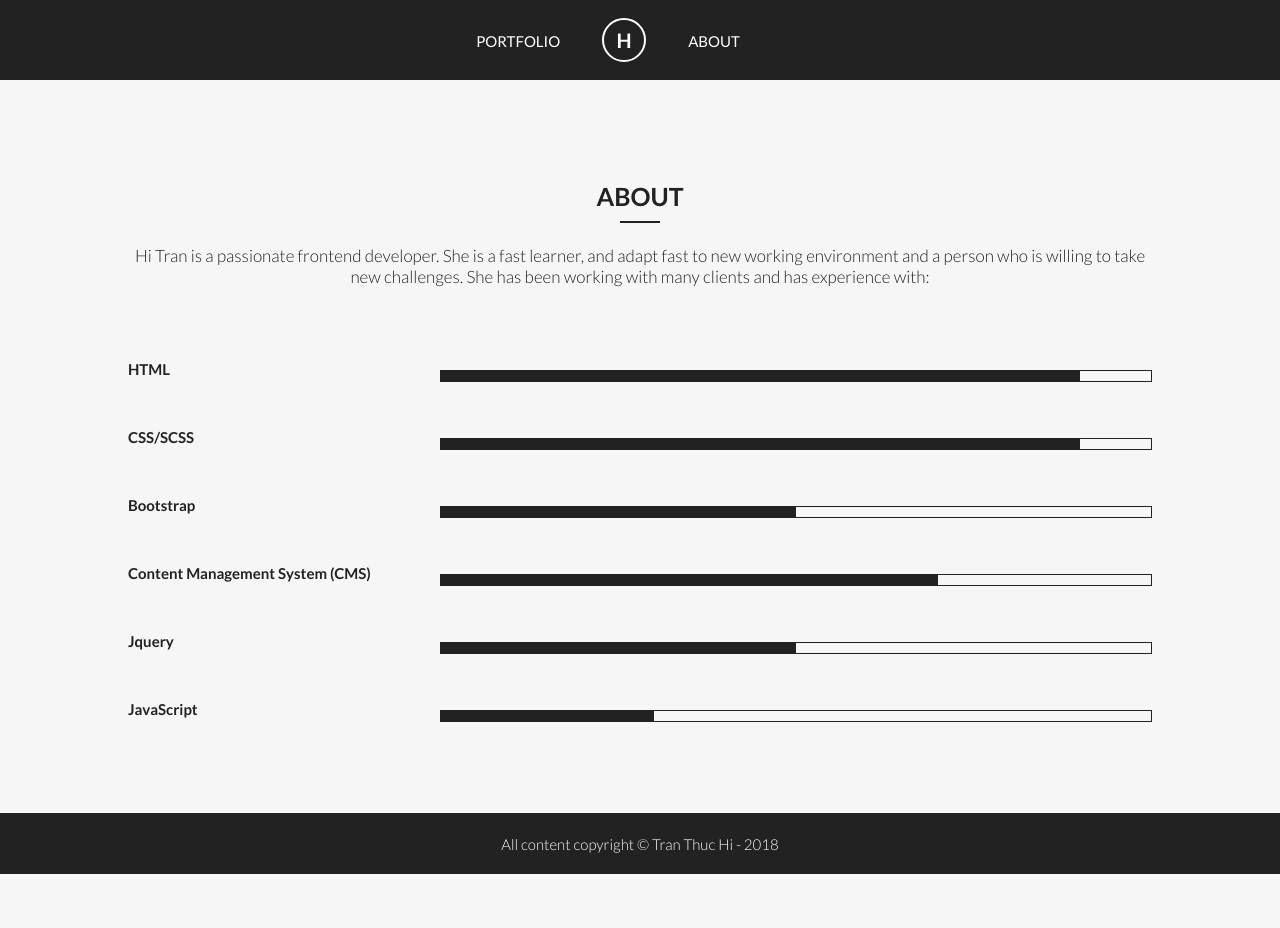
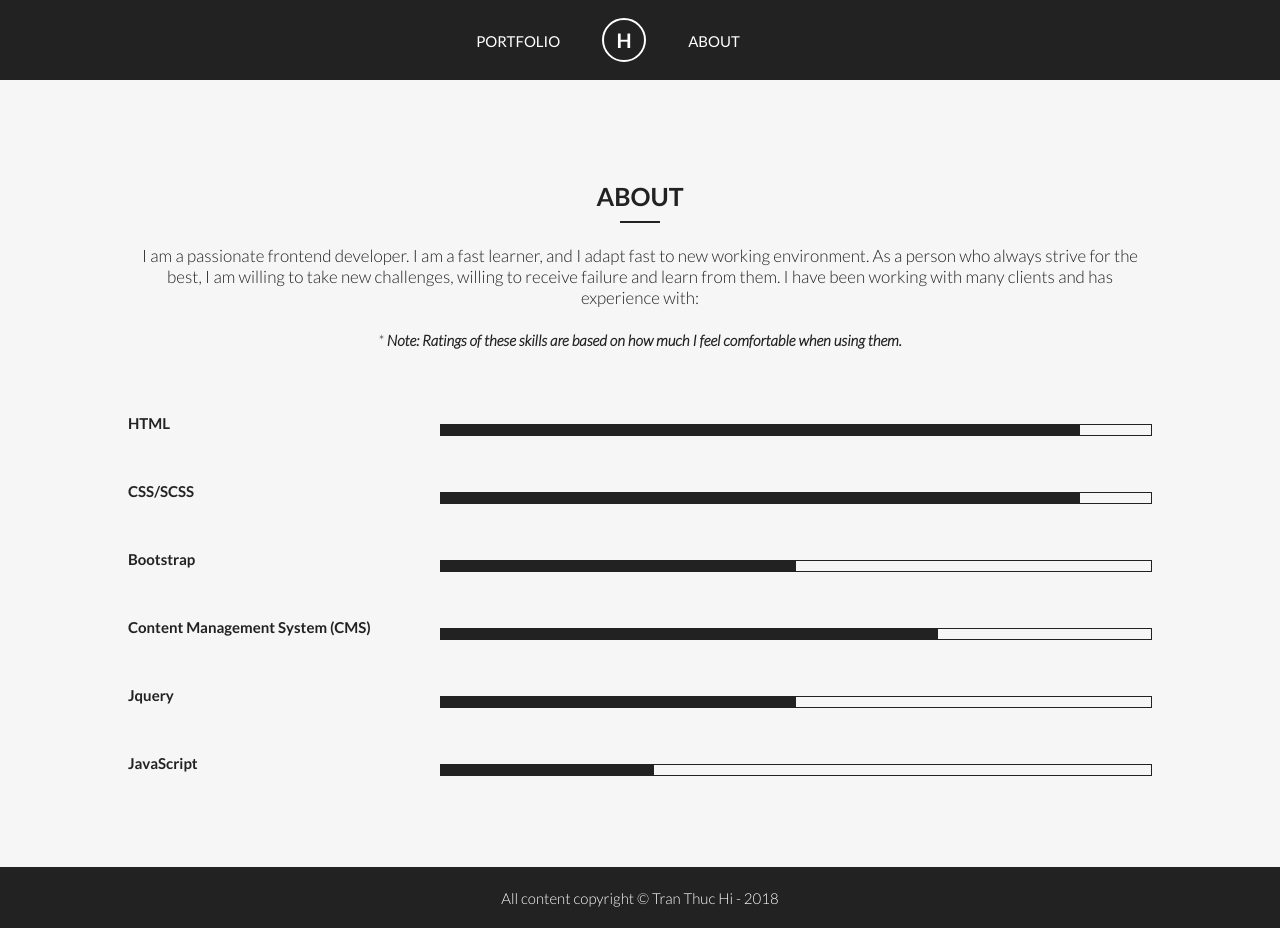
Before and after one commit to hitran/hitran.github.io, a plain HTML site: page about.html in a window 1280 px wide. Before the commit the page ends 874 px from the top, so only its background shows below. Drawn offline with nearby package versions, Linux system fonts and the light colour scheme.

Commit message:
fix data on page

```diff
--- a/about.html
+++ b/about.html
@@ -46,9 +46,12 @@
 
     <section id="about">
         <h3>ABOUT</h3>
-        <h4>Hi Tran is a passionate frontend developer. She is a fast learner, and adapt fast to new working environment
-            and a person who is willing to take new challenges. She has been working with many clients and has experience
+        <h4>I am a passionate frontend developer. I am a fast learner, and I adapt fast to new working environment.
+            As a person who always strive for the best, I am willing to take new challenges, willing to receive failure
+            and learn from them. I have been working with many clients and has experience
             with: </h4>
+        <p class="footnote"><i>* <b>Note: Ratings of these skills are based on how much I feel
+            comfortable when using them.</b></i></p>
         <div class="content">
             <ul>
                 <li>
--- a/scss/_reset.scss
+++ b/scss/_reset.scss
@@ -40,6 +40,9 @@ p, a, h6, h5 {
 a {
   text-decoration: none;
   color: inherit;
+  &:hover {
+    opacity: 0.7;
+  }
 }
 
 section {
--- a/scss/pages/_about.scss
+++ b/scss/pages/_about.scss
@@ -3,6 +3,9 @@
   box-sizing: border-box;
   h4 {
     font-weight: 300;
+  }
+  p.footnote {
+    font-size: 15px;
   }
   div {
     width: 100%;
```
Also changed, not shown: index.html (+3 -2 lines), css/main.css, 1 other file.
